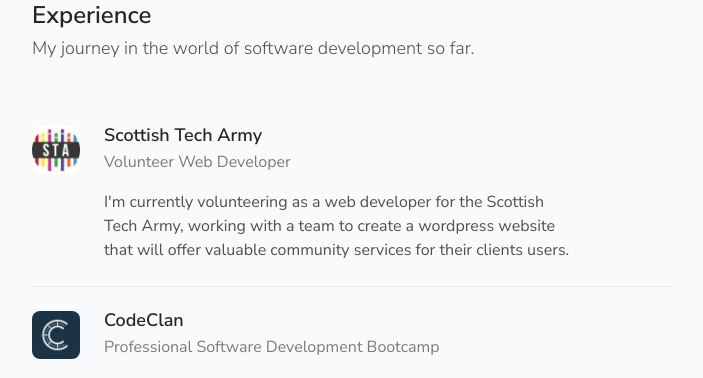
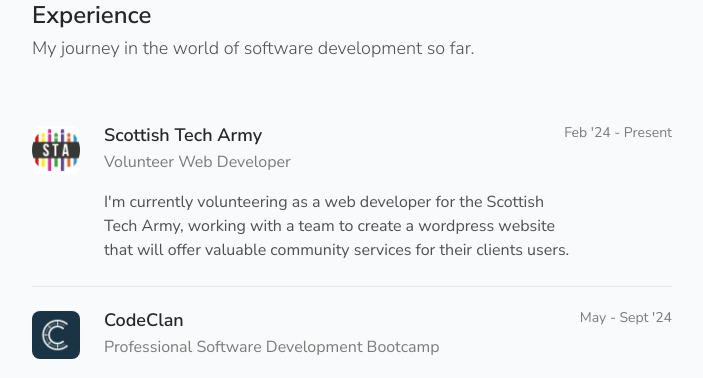
Before and after one commit to markslorach/markslorach.com, a Next.js app: page / in a window 1280 px wide. Shown: the part 1480-1858 px from the top of the page, without its empty margins (288-991 px from the left). Built offline with nearby package versions, Linux system fonts and the light colour scheme.

Commit message:
experience dates

```diff
--- a/app/components/ExperienceCard.tsx
+++ b/app/components/ExperienceCard.tsx
@@ -13,9 +13,14 @@ const ExperienceCard = ({ role }: { role: Experience }) => {
       />
 
       <div className="flex w-full flex-col">
-        <h4 className="mb-1.5 text-lg font-semibold leading-none text-neutral-800">
-          {role.company}
-        </h4>
+        <div className="flex justify-between">
+          <h4 className="mb-1.5 text-lg font-semibold leading-none text-neutral-800">
+            {role.company}
+          </h4>
+          <span className="text-sm hidden md:inline leading-none text-neutral-800/60">
+            {role.date}
+          </span>
+        </div>
         <span className="mb-4 text-neutral-800/60">{role.title}</span>
         <p className="text-balance text-neutral-800/80">{role.description}</p>
       </div>
--- a/data/experience.ts
+++ b/data/experience.ts
@@ -4,7 +4,7 @@ export const experience = [
     title: "Volunteer Web Developer",
     company: "Scottish Tech Army",
     logo: "/images/sta.jpg",
-    date: "Feb 2024 - Present",
+    date: "Feb '24 - Present",
     description:
       "I'm currently volunteering as a web developer for the Scottish Tech Army, working with a team to create a wordpress website that will offer valuable community services for their clients users.",
   },
@@ -13,7 +13,7 @@ export const experience = [
     title: "Professional Software Development Bootcamp",
     company: "CodeClan",
     logo: "/images/codeclan.jpg",
-    date: "May 2024 - Sept 2024",
+    date: "May - Sept '24",
     description:
       "I spent 16 weeks building a solid understanding of software development fundamentals, creating full-stack web applications using frameworks, databases, RESTful APIs, and test-driven development, utilising version control and agile methodologies in solo and group projects.",
   },
```
